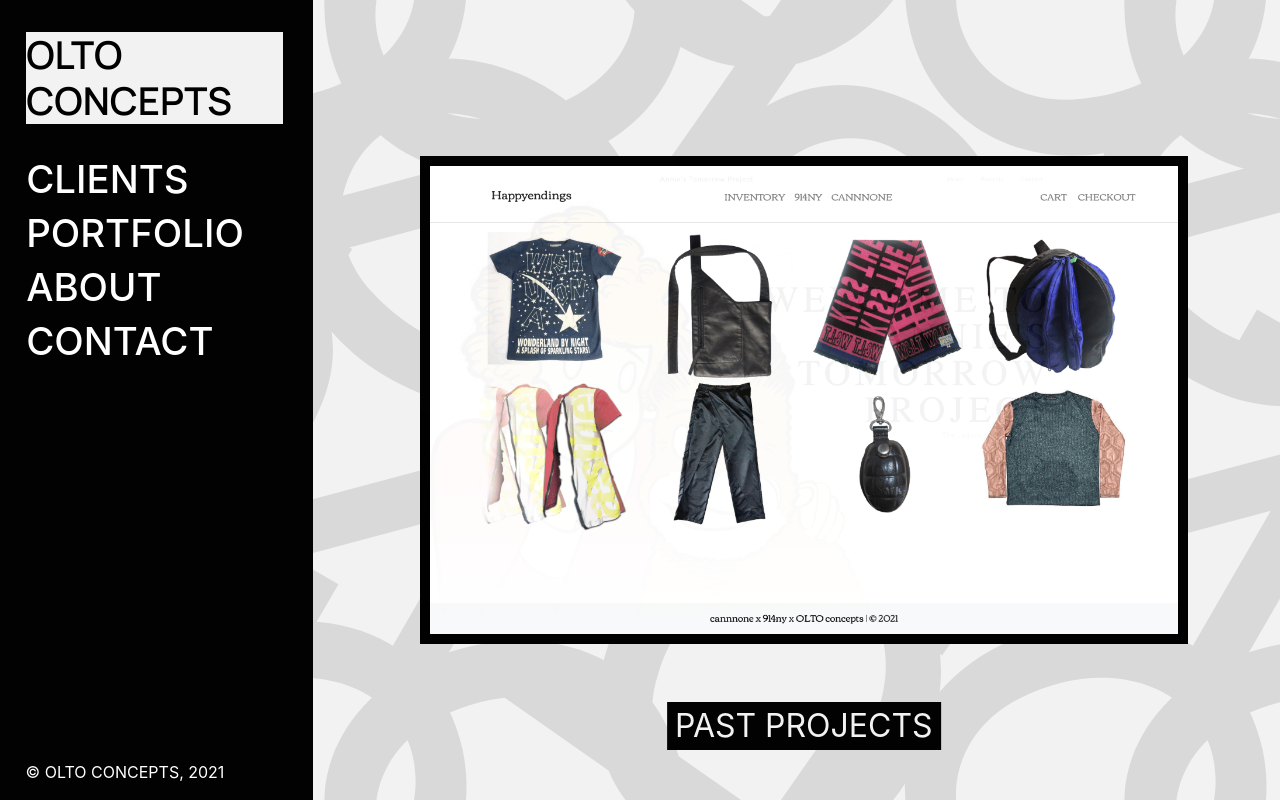
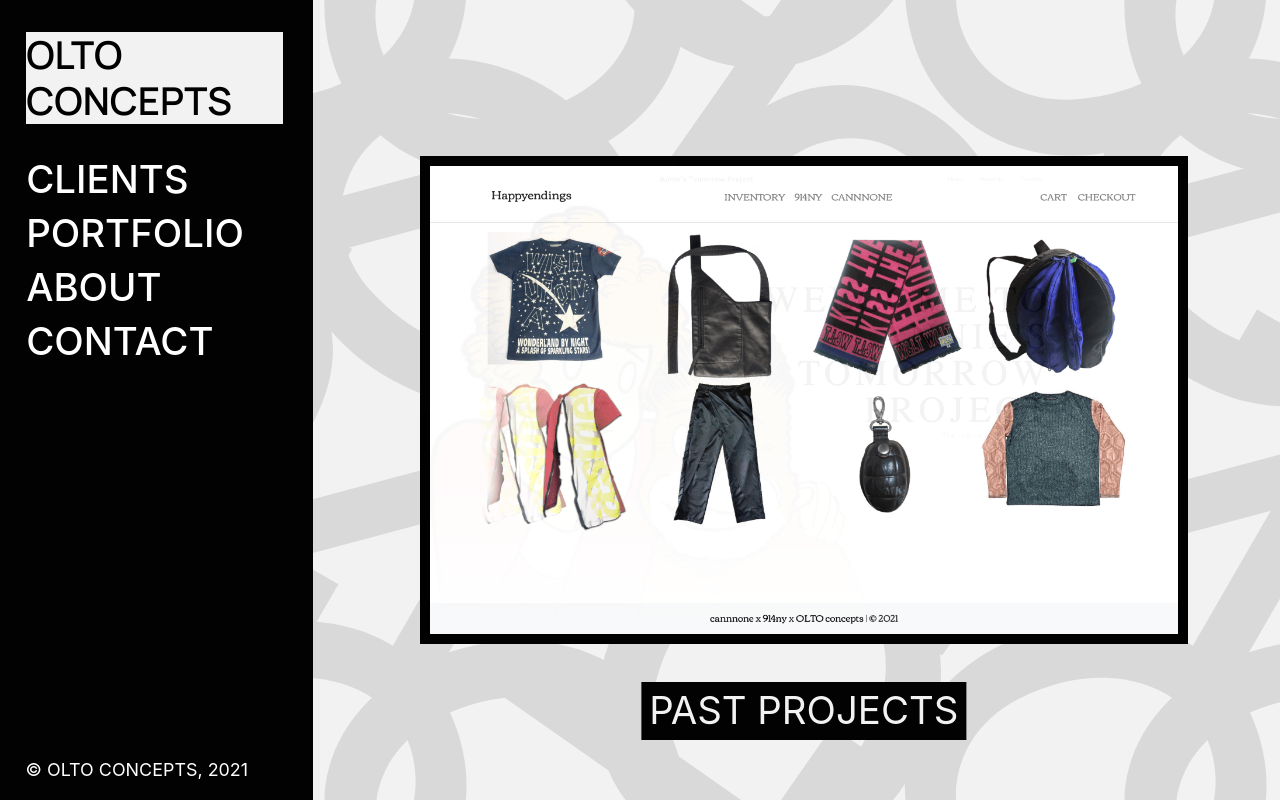
Before and after one commit to OLTO-CONCEPTS/olto-concepts.github.io, a Gatsby site: page / in a window 1280 px wide. Built offline with nearby package versions, Linux system fonts and the light colour scheme; Gatsby itself is replaced by a stand-in of ours; a web font is replaced by a local one.

Commit message:
changed label size

```diff
--- a/src/pages/styles/global.css
+++ b/src/pages/styles/global.css
@@ -74,8 +74,6 @@
     #bottom-text {
         background-color: #020202;
         width: 40%;
-    }
-    #bottom-text {
         font-size: 1em !important;
     }
     .logo {
@@ -377,12 +375,16 @@
 
 .portfolio-tag {
     position: absolute;
-    bottom: 50px;
+    bottom: 7.5%;
     background-color:#020202;
     color:#f2f2f2;
     z-index: 3;
     left: 50%;
-    font-size: 2em;
+    font-size: 3vw;
     transform: translateX(-50%);
     background-color: #020202;
 }
+
+#bottom-text {
+    font-size: 1.4vw;
+}
```
